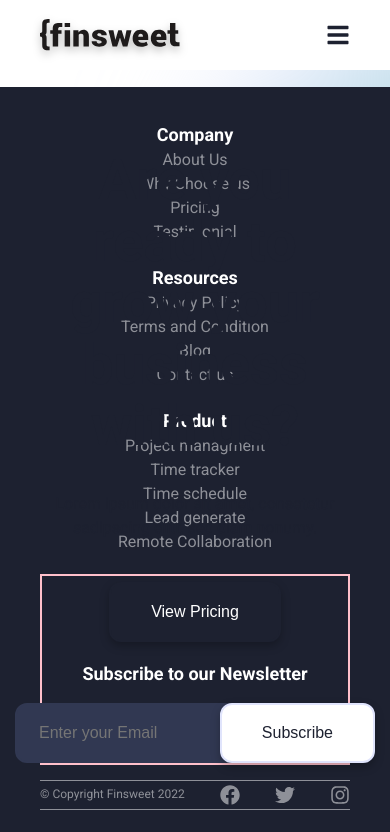
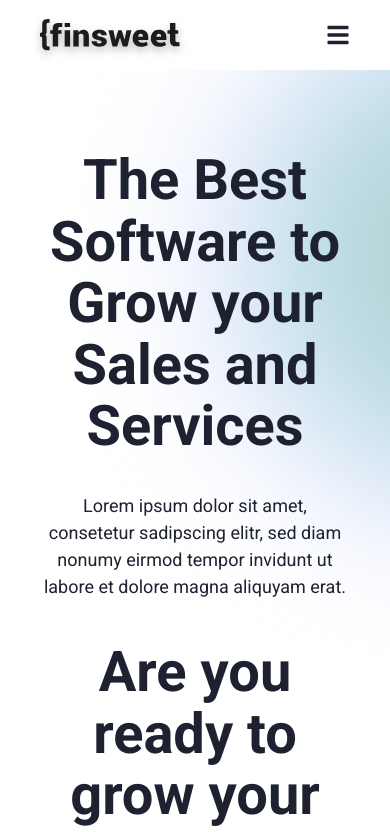
Before and after one commit to F-Agata/finsweet, a Next.js app: page / in a window 390 px wide. Shown: the top 832 px of the page. Built offline with nearby package versions, Linux system fonts and the light colour scheme.

Commit message:
wip footer

```diff
--- a/components/GoToTopOfPage.js
+++ b/components/GoToTopOfPage.js
@@ -51,7 +51,7 @@
   cursor: pointer;
   z-index: 10;
   overflow: hidden;
-  background-color: transparent;
+  background-color: ${(props) => props.theme.colors.colorWhite};
 `;
 
 const BackgraundButtonArrow = styled.div`
--- a/components/footer/Footer.js
+++ b/components/footer/Footer.js
@@ -1,5 +1,6 @@
 import React  from "react";
 import styled, { css } from "styled-components";
+import { useMediaQuery } from 'react-responsive'
 
 import footerItems from "./footerItems";
 
@@ -12,63 +13,64 @@
 import TitleAndText from "../../styles/TitleAndText";
 
 
+const Footer = () => {
 
-const Footer = () => {
-    // useEffect(()=>{console.log(iconClosed)},[])
-
+    const modificationOrderFooter = useMediaQuery({ query: '(min-width: 768px)'})
 
     return (
         <Box
              maxWidth={1440}
              width={'100%'}
-             minHeight={500}
+             justifySelf={'flex-end'}
              overflow={'hidden'}
              bg={'transparent'}
              borderTop={'1px solid '}
              borderColor={'colorLightFooter'}
-            position={'fixed'}
-            bottom={0}
-            mt={40}
+             position={'relative'}
+             pt={140}
+             display={'flex'}
+             flexDirection={'column'}
         >
-
             <BoxStyledGradient/>
 
-            <Box
-                position={'fixed'}
-                bottom={0}
-                maxWidth={1440}
+            <Box          maxWidth={1440}
                           width={'100%'}
-                          minHeight={300}
                           p={{_: '34px 40px 34px 40px', tablet: '64px 80px 64px 80px', }}
                           bg={'colorPrimary'}
                           display={'flex'}
                           flexDirection={'column'}
                           justifyContent={'space-between'}
+                          zIndex={2}
             >
                 <Box width={'100%'}
                     display={'flex'}
                     justifyContent={'space-between'}
                     flexDirection={{_: 'column', tabletL: 'row', }}
                     // border={'yellow 2px solid'}
+                    // alignItems={'center'}
                 >
+                    {!modificationOrderFooter &&   <Box  alignSelf={'center'}>
+                        <Logo color={'Light'}/>
+                    </Box>}
 
                   <OneColumn footerItems={footerItems}/>
 
                   <Box
-                      border={'pink 2px solid'}
+                      // border={'pink 2px solid'}
                         display={'flex'}
                         flexDirection={'column'}
                         alignItems={{_: 'center', tablet: 'flex-start', }}
                         pt={{_: '20px', tablet: '0', }}
+
                   >
-                    <Logo color={'Light'} />
+                      {modificationOrderFooter &&   <Logo color={'Light'} />}
                     <Box
                         // border={'purple 2px solid'}
                          display={'flex'}
                          flexDirection={'column'}
                          alignItems={{_: 'center', tablet: 'flex-start', }}
                     >
-                       <TitleAndText variant={'title5'} color={"colorWhite"} mt={32} mb={16}>Subscribe to our Newsletter</TitleAndText>
+                       <TitleAndText variant={'title5'} color={"colorWhite"} mt={{_: '0px', tablet: '32px', }} mb={16}>Subscribe to our Newsletter</TitleAndText>
                        <InputFooterPart/>
                     </Box>
                    </Box>
@@ -92,4 +94,5 @@
     border-radius: 50%;
     background: ${props => props.theme.gradients.gradientBlur};
     filter: blur(20px);
+
   `
--- a/components/footer/InputFooterPart.js
+++ b/components/footer/InputFooterPart.js
@@ -6,10 +6,14 @@
 
 const InputFooterPart = () => {
 
+    const handleSubmit = (e) => {
+        e.preventDefault();
+    };
+
     return (
-        <Box display={'flex'} flexDirection={'row'} >
+
             <FormStyledFooter
-                // onSubmit={handleSubmit}
+                onSubmit={handleSubmit}
                 noValidate>
                  <InputStyledFooter placeholder={"Enter your Email"}
                               type={"email"}
@@ -19,16 +23,16 @@
                               // onChange={handleChange}
                  >
                  </InputStyledFooter>
-                <Btn variant={'light'}
-                     type={"submit"}
-                     ml={0}
-                     mr={0}
-                     position={ 'absolute'}
-                     right={'0'}
-                     zIndex={'2'}
+                <Btn  type={"submit"}
+                      variant={'light'}
+                      ml={0}
+                      mr={0}
+                      position={ 'absolute'}
+                      right={'0'}
+                      zIndex={'2'}
                 >Subscribe</Btn>
             </FormStyledFooter>
-        </Box>
+
     );
 }
 
@@ -41,6 +45,9 @@
   flex-direction: row;
   align-items: center;
   position: relative;
+  @media (min-width: 768px) {
+    width: 450px;
+  }
 `
 
 const InputStyledFooter = styled.input`
@@ -49,7 +56,6 @@
     padding: 16px 177px 16px 22px;
     border-radius: 12px;
     border: 2px solid;
-
     ${({ theme }) => css`
     font-size: ${theme.fontSizes.fs6};
     font-weight: ${theme.fontWeights.fontRegular};
--- a/components/footer/OneColumn.js
+++ b/components/footer/OneColumn.js
@@ -30,14 +30,16 @@
 
 const BoxOneColumn = styled(Box)`
   flex-grow: 1;
-   //border: 2px solid pink;
+   //border: 2px solid blue;
     display: flex;
     flex-direction: column;
    align-items: center;
+  padding-top: 20px;
     @media (min-width: 768px) {
     flex-direction: row;
     align-items: flex-start;
     justify-content: space-between;
+      padding-top: 0px;
   }
   @media (min-width: 1024px) {
      max-width: 60%;
--- a/pages/_app.js
+++ b/pages/_app.js
@@ -19,14 +19,13 @@
            width={'100%'}
            m={'0 auto'}
            bg={'colorWhite'}
-          // bg={'lightblue'}
            boxShadow={'0px 4px 4px rgba(0, 0, 0, 0.25)'}
            overflow={'hidden'}
            display={'flex'}
            flexDirection={'column'}
-          // border={'orange 2px solid'}
-           position={'relative'}
-      >
+           justifyContent={'space-between'}
+           // border={'orange 2px solid'}
+           >
       <Navigation />
       <Component {...pageProps} />
       <Footer />
--- a/pages/home.js
+++ b/pages/home.js
@@ -15,7 +15,7 @@
             // border={'orange 2px solid'}
             maxWidth={846}
             m={'0 auto'}
-            p={{_: '150px 40px 0px 40px', tablet: '300px 80px 0px 80px', }}
+            p={{_: '150px 40px 40px 40px', tablet: '300px 80px 40px 80px', }}
             textAlign={'center'}
             display={'flex'}
             flexDirection={'column'}
@@ -25,6 +25,9 @@
         >
             <BoxStyledGradient/>
             <Box zIndex={'1'}>
+                <TitleAndText variant={'title1'} mb={34}>The Best Software to Grow your Sales and Services</TitleAndText>
+                <TitleAndText variant={'textLarge'} mb={42} >Lorem ipsum dolor sit amet, consetetur sadipscing elitr, sed diam nonumy eirmod tempor invidunt ut labore et dolore magna aliquyam erat.
+                </TitleAndText>
                <TitleAndText variant={'title1'} mb={34}>Are you ready to grow your business with us?</TitleAndText>
                <TitleAndText variant={'textSmall'} mb={42} >Lorem ipsum dolor sit amet, consetetur sadipscing elitr, sed diam nonumy.
                </TitleAndText>
--- a/pages/index.js
+++ b/pages/index.js
@@ -15,25 +15,25 @@
         <>
         {/*<ThemeProvider theme={theme}>*/}
              {/*<GlobalStyle/>*/}
-            <Box maxWidth={1440}
-                 minWidth={375}
-                 minHeight={'100vh'}
-                 width={'100%'}
-                 m={'0 auto'}
-                 bg={'colorWhite'}
-                 // bg={'lightblue'}
-                 boxShadow={'0px 4px 4px rgba(0, 0, 0, 0.25)'}
-                 overflow={'hidden'}
-                 display={'flex'}
-                 flexDirection={'column'}
-                 // border={'orange 2px solid'}
-                 position={'relative'}
+            {/*<Box maxWidth={1440}*/}
+            {/*     minWidth={375}*/}
+            {/*     minHeight={'100vh'}*/}
+            {/*     width={'100%'}*/}
+            {/*     m={'0 auto'}*/}
+            {/*     bg={'colorWhite'}*/}
+            {/*     // bg={'lightblue'}*/}
+            {/*     boxShadow={'0px 4px 4px rgba(0, 0, 0, 0.25)'}*/}
+            {/*     overflow={'hidden'}*/}
+            {/*     display={'flex'}*/}
+            {/*     flexDirection={'column'}*/}
+            {/*     // border={'orange 2px solid'}*/}
+            {/*     position={'relative'}*/}
 
-            >
+            {/*>*/}
 
                 <HomeContent/>
 
-            </Box>
+            {/*</Box>*/}
         {/*</ThemeProvider>*/}
         </>
     );
--- a/styles/TitleAndText.js
+++ b/styles/TitleAndText.js
@@ -54,12 +54,6 @@
                 lineHeight: "lh5",
                 fontWeight: "fontRegular"
             },
-              textGradient: {
-                fontSize: "fs4",
-                lineHeight: "lh3",
-                fontWeight: "fontBold",
-                color: "gradientLabel"
-            },
           }
       })
     };
```
